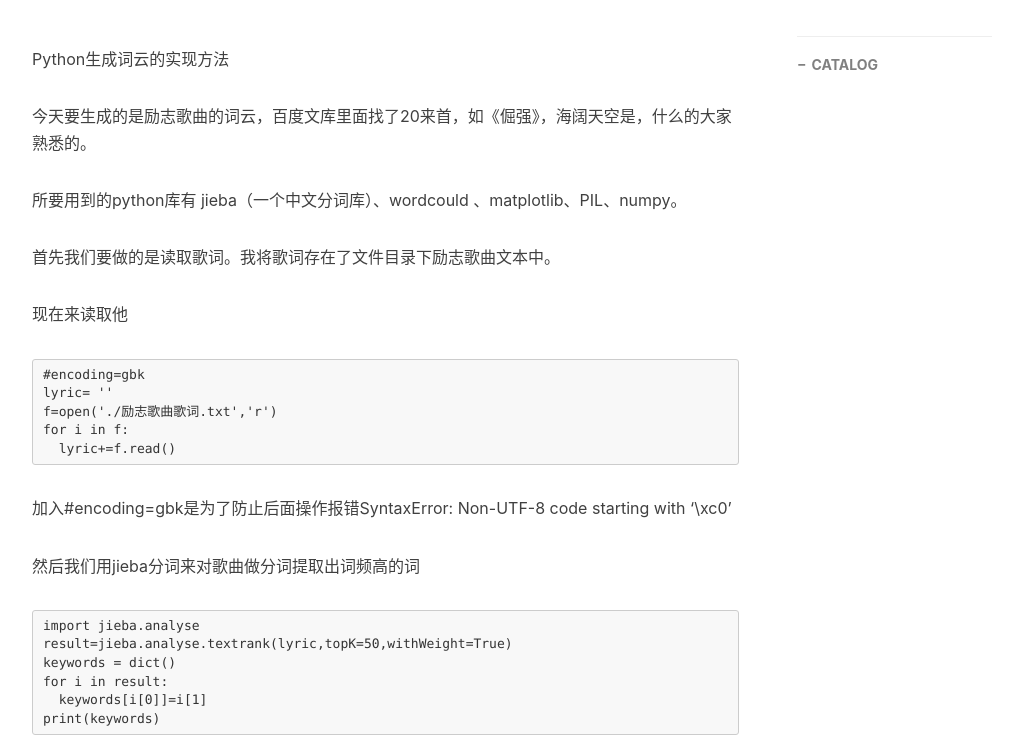
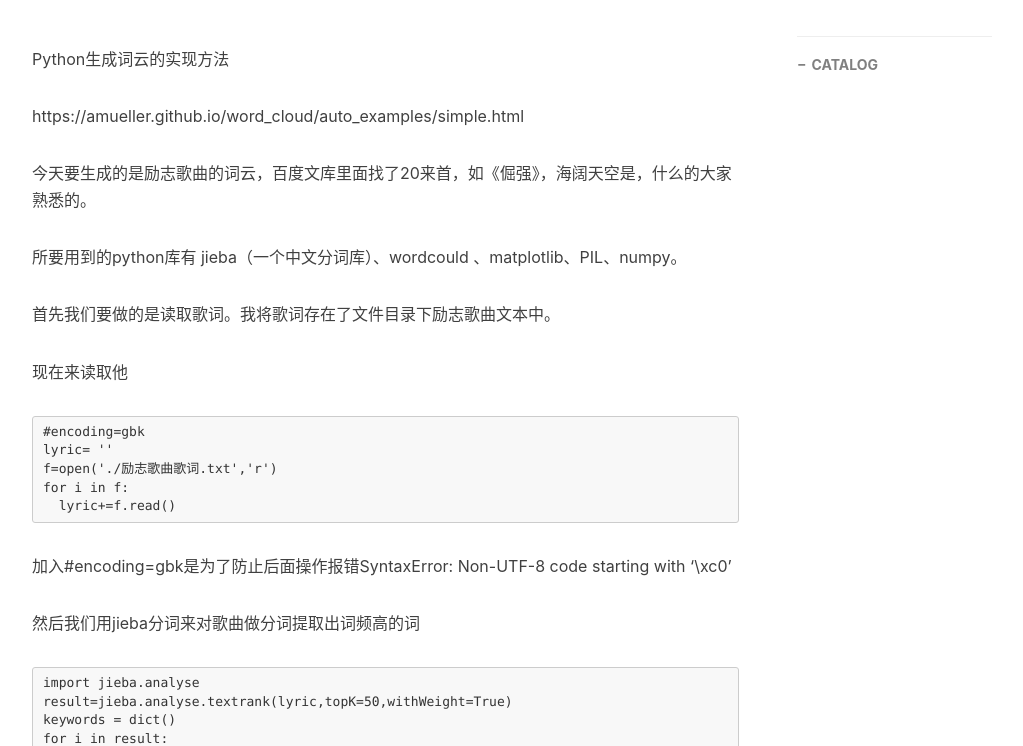
Before and after one commit to thomaslzb/thomaslzb.github.io, a Jekyll site: the page built from _posts/2018-09-25-python生成词云的实现方法.md, in a window 1280 px wide and 900 px high, scrolled down 373 px, cut to the strip 154-900 px from the top of the window. Shown: the whole strip, without its empty margins (233-1256 px from the left). Built offline with Jekyll 4.4.1, drawn with Linux system fonts in a browser that asks for light colours; nearby versions of some CDN libraries; comment, search, counter and statistics services are not loaded; some of the changed lines change nothing that is shown.

```diff
--- a/_posts/2018-09-25-python生成词云的实现方法.md
+++ b/_posts/2018-09-25-python生成词云的实现方法.md
@@ -13,6 +13,7 @@
 
 Python生成词云的实现方法
 
+https://amueller.github.io/word_cloud/auto_examples/simple.html
 
 今天要生成的是励志歌曲的词云，百度文库里面找了20来首，如《倔强》，海阔天空是，什么的大家熟悉的。
 
```
Also changed, not shown: img/apple-touch-icon.png, img/favicon.ico, pwa/icons/pwa_icon_128.png, pwa/icons/pwa_icon_512.png.
